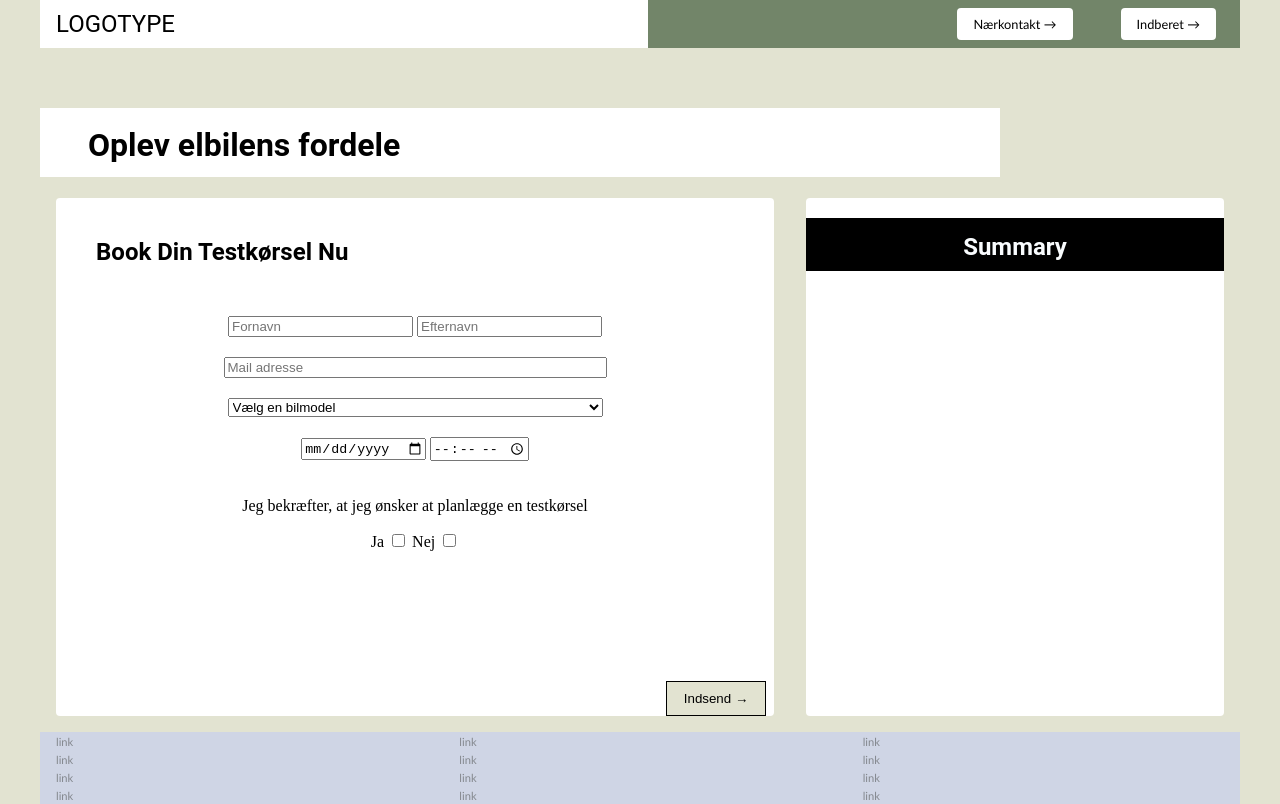
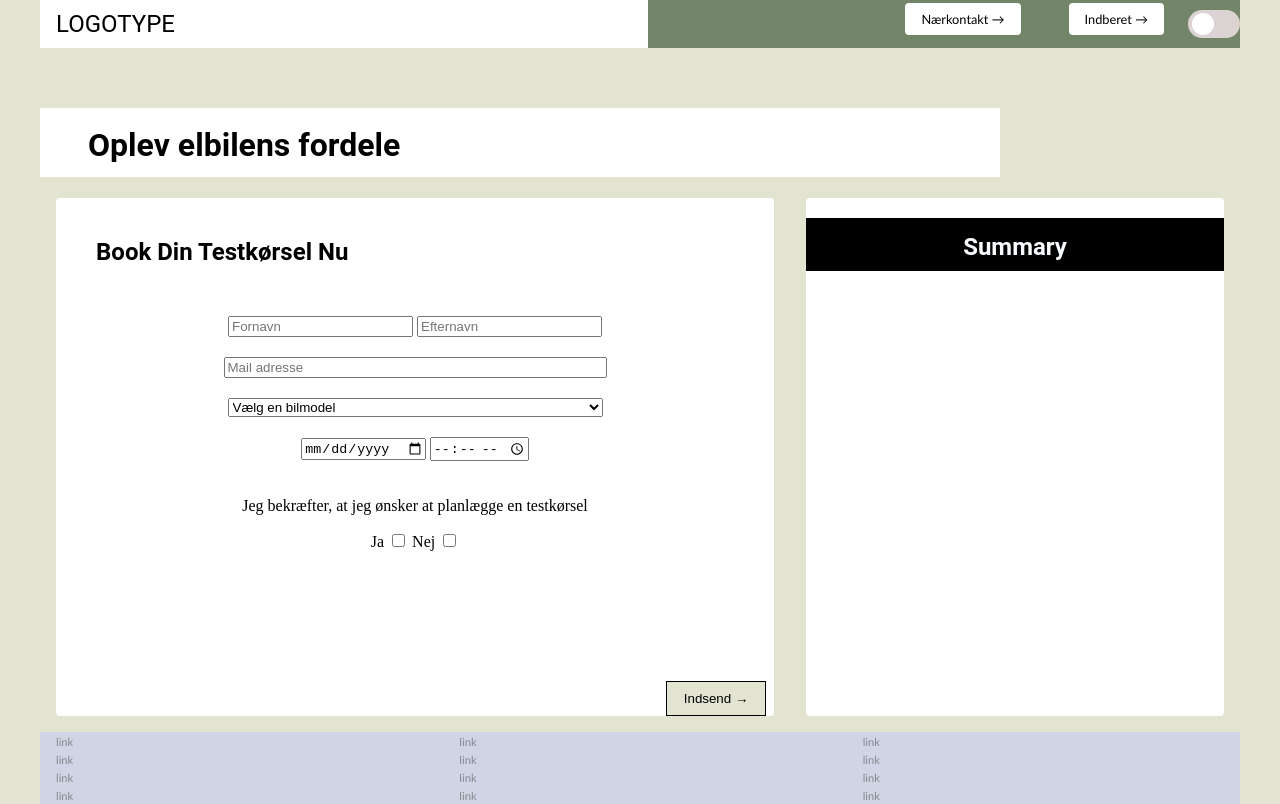
Before and after one commit to Almirlozic/emergency-elbil, a plain HTML site: page register.html in a window 1280 px wide. Drawn offline with Linux system fonts and the light colour scheme.

Commit message:
tilføjer switch btn

```diff
--- a/css/general.css
+++ b/css/general.css
@@ -141,3 +141,41 @@ footer a {
 .green {
   background-color: var(--info-bg-color-green);
 }
+
+
+.switch{
+  position: relative;
+  display: inline-block;
+  width: 52px;
+  height: 28px;
+}
+.switch input{
+  opacity: 0;
+  width: 0;
+  height: 0;
+}
+.slider{
+  position: absolute;
+  cursor: pointer;
+  top: 0;
+  left: 0;
+  right: 0;
+  bottom: 0;
+  background-color: #dcd3d3;
+  border-radius: 34px;
+}
+.slider::before{
+  position: absolute;
+  content: "";
+  height: 22px;
+  width: 22px;
+  left: 4px;
+  bottom: 3px;
+  background-color: white;
+  transition: 0.4s;
+  border-radius: 50%;
+}
+input:checked + .slider::before{
+  translate: 100% 0;
+  background-color: black;
+}
--- a/register.html
+++ b/register.html
@@ -21,6 +21,10 @@
         <ul class="menu">
           <li><a class="menuItem" href="instruction.html">Nærkontakt </a></li>
           <li><a class="menuItem" href="register.html">Indberet</a></li>
+          <label class="switch">
+            <input type="checkbox" />
+            <span class="slider"></span>
+          </label>
         </ul>
       </nav>
     </header>
```
Also changed, not shown: index.html (+4 -0 lines), instruction.html (+4 -0 lines).
